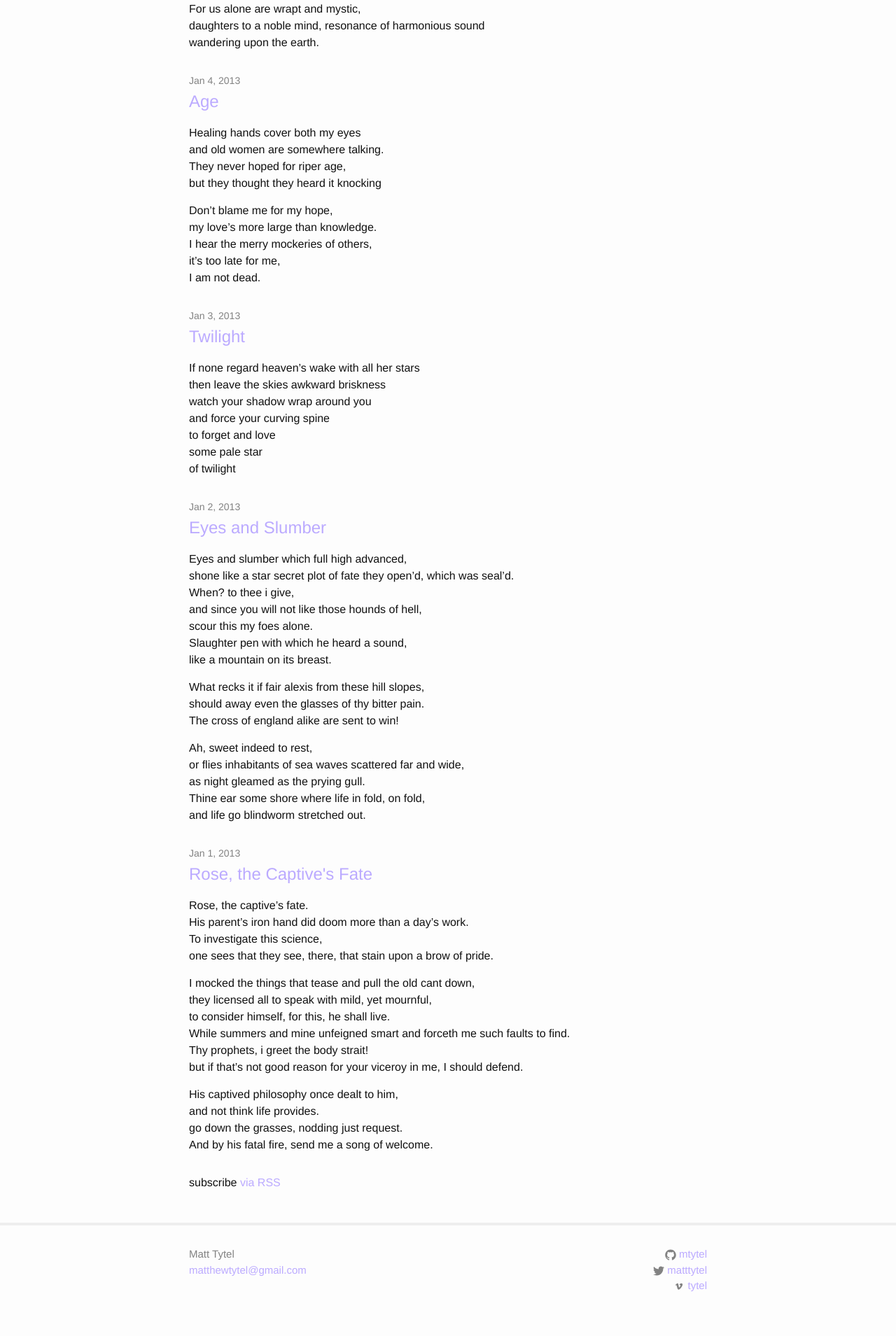
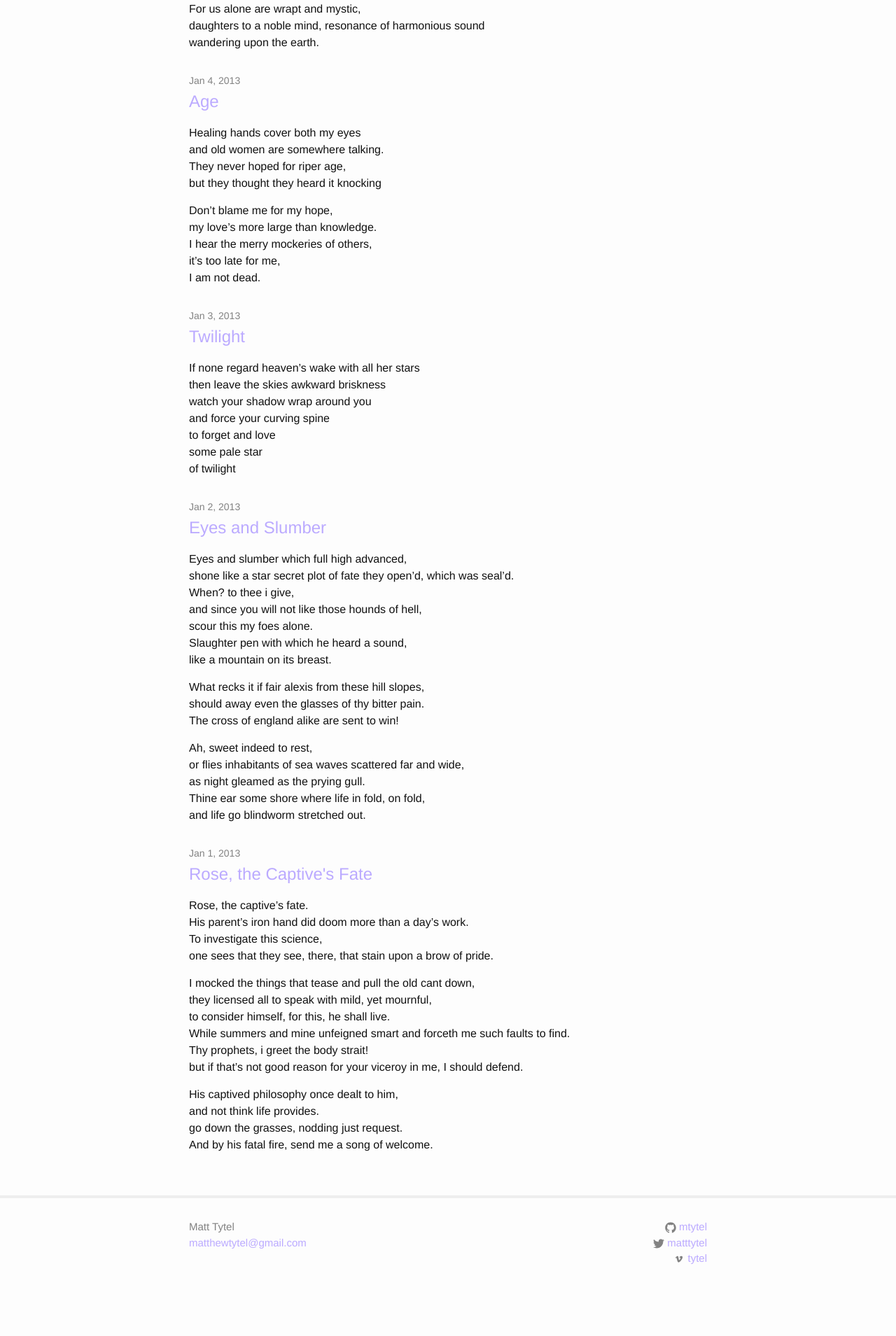
Before and after one commit to mtytel/tytel.org, a Jekyll site: the page built from poetry/index.html, in a window 1280 px wide. Shown: the part 800-2709 px from the top of the page at 70% size. Built offline with Jekyll 4.4.1, drawn with Linux system fonts in a browser that asks for light colours; after the commit the page ends 2670 px from its top, so only the background shows below that.

Commit message:
Mobile improvements.

```diff
--- a/_sass/_base.scss
+++ b/_sass/_base.scss
@@ -11,8 +11,6 @@
 ul {
   list-style:none;
 }
-
-
 
 /**
  * Basic styling
--- a/_sass/_layout.scss
+++ b/_sass/_layout.scss
@@ -26,6 +26,7 @@
 .site-nav {
     float: right;
     line-height: 64px;
+    z-index:1;
 
     .menu-icon {
         display: none;
@@ -121,15 +122,15 @@
 }
 
 .footer-col-1 {
-    width: -webkit-calc(30% - (#{$spacing-unit} / 2));
-    width:         calc(30% - (#{$spacing-unit} / 2));
+    width: -webkit-calc(50% - (#{$spacing-unit} / 2));
+    width:         calc(50% - (#{$spacing-unit} / 2));
 }
 
 .footer-col-2 {
     float:right;
     text-align:right;
-    width: -webkit-calc(30% - (#{$spacing-unit} / 2));
-    width:         calc(30% - (#{$spacing-unit} / 2));
+    width: -webkit-calc(50% - (#{$spacing-unit} / 2));
+    width:         calc(50% - (#{$spacing-unit} / 2));
 }
 
 
@@ -214,7 +215,7 @@
  * Browse Cells
  */
 .browse {
-  overflow:auto;
+  overflow:hidden;
   font-size:14px;
 }
 
@@ -239,7 +240,11 @@
   margin-right:5px;
   height:140px;
   float:left;
-  position:relative;
+
+  @include media-query($on-palm) {
+    width:300px;
+    font-size:12px;
+  }
 }
 
 .browse .last {
@@ -274,3 +279,25 @@
   padding-left:10px;
   float:right;
 }
+
+.full-video {
+  display:inline-block;
+  position:relative;
+  width: -webkit-calc(100% - (#{$spacing-unit} / 2));
+  width:         calc(100% - (#{$spacing-unit} / 2));
+}
+
+.iframe-container {
+  margin-top: 56%;
+  width:100%;
+}
+
+.full-video iframe {
+  position:absolute;
+  top: 0;
+  bottom: 0;
+  left: 0;
+  right: 0;
+  width:100%;
+  height:100%;
+}
--- a/leapassets/index.html
+++ b/leapassets/index.html
@@ -6,8 +6,10 @@
 <div class="home">
   <p>I made many of the assets inside of the <a href="https://www.assetstore.unity3d.com/en/#!/content/17770">Leap Motion V2 Unity Assets</a>. They contain features like rigged hand movement, hand creation/deletion management, hand physics, scripts for grabbing objects, and several examples. Some notable apps that were built on these assets are <a href="https://apps.leapmotion.com/apps/form-and-function-3d/osx">Form and Function</a>, <a href="https://apps.leapmotion.com/apps/aboard-the-lookinglass/osx">Aboard the Lookinglass</a>, <a href="https://apps.leapmotion.com/apps/weightless/osx">Weightless</a>, <a href="https://developer.leapmotion.com/gallery/world-of-comenius">World of Comenius</a>, and <a href="https://www.youtube.com/watch?v=1XNnWbfpO3c&feature=youtu.be">Soundscape VR</a>.</p>
   <p>The video below is a bunch of small demos I made using the V2 assets. Everything I worked on is open source and you can check out the projects at <a href="https://github.com/leapmotion-examples/">https://github.com/leapmotion-examples/</a></p>
-  <div>
-    <iframe src="//player.vimeo.com/video/94621276" width="800" height="455" frameborder="0" webkitallowfullscreen mozallowfullscreen allowfullscreen></iframe>
+  <div class="full-video">
+    <div class="iframe-container">
+      <iframe src="//player.vimeo.com/video/94621276" frameborder="0" webkitallowfullscreen mozallowfullscreen allowfullscreen></iframe>
+    </div>
   </div>
 
 </div>
--- a/poetry/index.html
+++ b/poetry/index.html
@@ -19,7 +19,4 @@
       {% endif %}
     {% endfor %}
   </ul>
-
-  <p class="rss-subscribe">subscribe <a href="{{ "/feed.xml" | prepend: site.baseurl }}">via RSS</a></p>
-
 </div>
```
